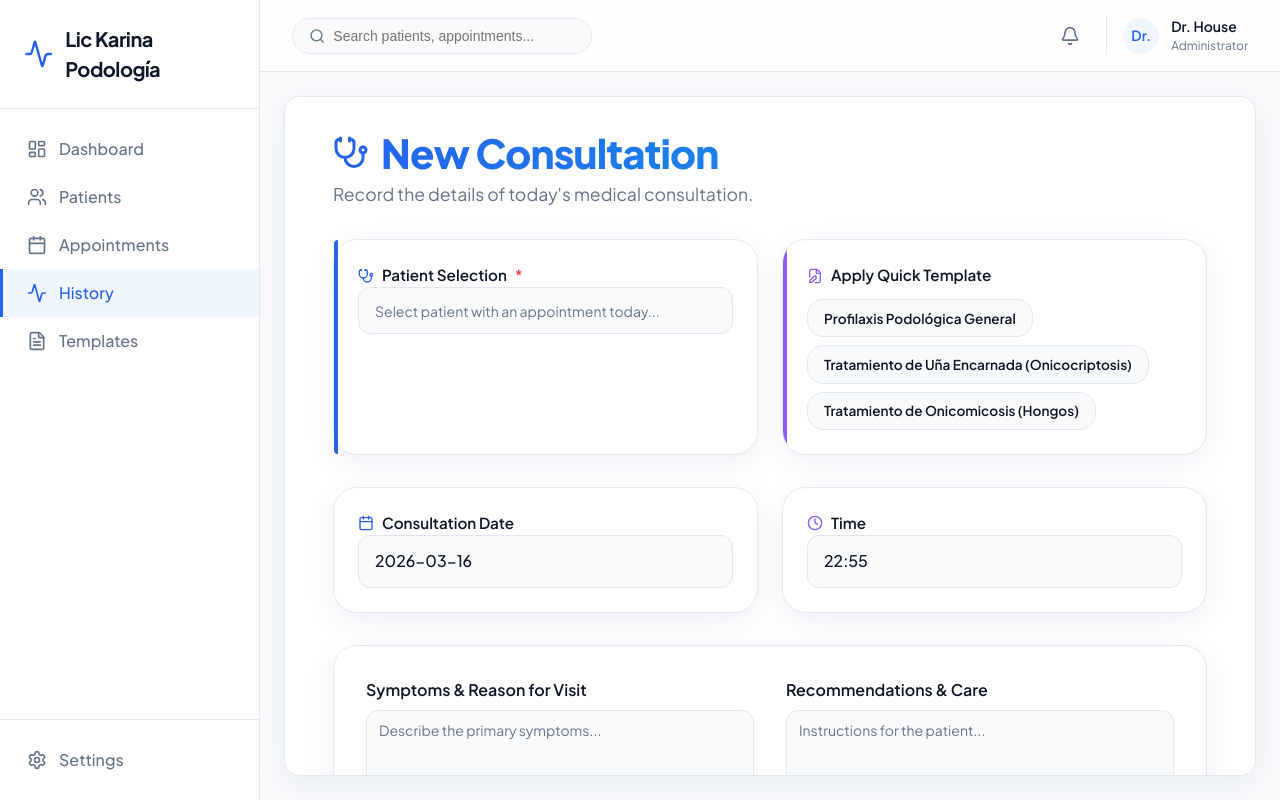
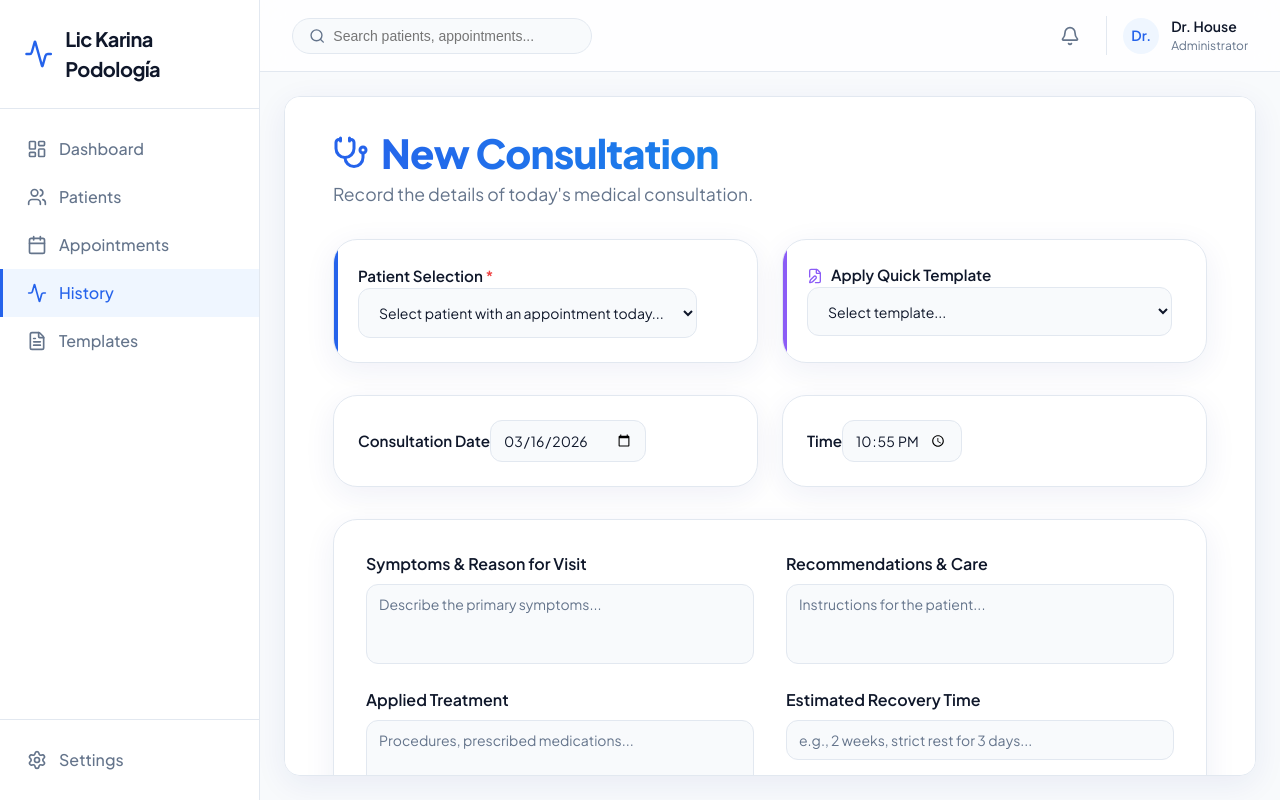
Before and after one commit to kairopy/policlinic, a React (Vite) app: page /consultations/new in a window 1280 px wide. Built offline with nearby package versions, Linux system fonts and the light colour scheme.

Commit message:
fix(consultations): revert complex searchable and capsule triggers back to standard selects and inputs

```diff
--- a/src/pages/Consultations/CreateConsultation.tsx
+++ b/src/pages/Consultations/CreateConsultation.tsx
@@ -1,6 +1,6 @@
 import React, { useState, useRef } from 'react';
 import { useNavigate } from 'react-router-dom';
-import { Stethoscope, Image as ImageIcon, CheckCircle, UploadCloud, FileEdit, X, Calendar, Clock } from 'lucide-react';
+import { Stethoscope, Image as ImageIcon, CheckCircle, UploadCloud, FileEdit, X } from 'lucide-react';
 import { isSameDay } from 'date-fns';
 import { mockAppointments, mockTemplates, mockConsultations, mockPatients } from '../../data/mockData';
 import { useLanguage } from '../../context/LanguageContext';
@@ -11,9 +11,6 @@ export const CreateConsultation: React.FC = () => {
 
   const [selectedPatientId, setSelectedPatientId] = useState('');
   const [selectedTemplateId, setSelectedTemplateId] = useState('');
-  const [patientSearch, setPatientSearch] = useState('');
-  const [showPatientDropdown, setShowPatientDropdown] = useState(false);
-  const patientDropdownRef = useRef<HTMLDivElement>(null);
 
   const [formData, setFormData] = useState({
     symptoms: '',
@@ -29,8 +26,6 @@ export const CreateConsultation: React.FC = () => {
 
   const beforeInputRef = useRef<HTMLInputElement>(null);
   const afterInputRef = useRef<HTMLInputElement>(null);
-  const dateInputRef = useRef<HTMLInputElement>(null);
-  const timeInputRef = useRef<HTMLInputElement>(null);
 
   const now = new Date();
   const [consultDate, setConsultDate] = useState(now.toISOString().split('T')[0]);
@@ -39,20 +34,7 @@ export const CreateConsultation: React.FC = () => {
   const today = new Date();
   const appointmentsToday = mockAppointments.filter(app => isSameDay(app.date, today));
 
-  const filteredPatients = mockPatients.filter(p =>
-    p.name.toLowerCase().includes(patientSearch.toLowerCase()) ||
-    p.id.toLowerCase().includes(patientSearch.toLowerCase())
-  );
 
-  React.useEffect(() => {
-    const handleClickOutside = (event: MouseEvent) => {
-      if (patientDropdownRef.current && !patientDropdownRef.current.contains(event.target as Node)) {
-        setShowPatientDropdown(false);
-      }
-    };
-    document.addEventListener('mousedown', handleClickOutside);
-    return () => document.removeEventListener('mousedown', handleClickOutside);
-  }, []);
 
   const selectedPatient = mockPatients.find(p => p.id === selectedPatientId);
 
@@ -75,18 +57,7 @@ export const CreateConsultation: React.FC = () => {
     }
   };
 
-  const handleTemplateClick = (template: typeof mockTemplates[0]) => {
-    setSelectedTemplateId(template.id.toString());
 
-    setFormData({
-      symptoms: template.symptoms || '',
-      treatment: template.treatment || '',
-      recommendations: template.recommendations || '',
-      recoveryTime: template.recoveryTime || '',
-      notes: template.notes || '',
-      cost: (template as { cost?: string }).cost || '',
-    });
-  };
 
   const handleChange = (e: React.ChangeEvent<HTMLTextAreaElement | HTMLInputElement>) => {
     const { name, value } = e.target;
@@ -157,143 +128,72 @@ export const CreateConsultation: React.FC = () => {
         <div style={{ display: 'grid', gridTemplateColumns: 'repeat(auto-fit, minmax(300px, 1fr))', gap: '1.5rem' }}>
 
           {/* Patient Selection */}
-          <div className="glass-panel" style={{ padding: '1.5rem', borderRadius: '24px', position: 'relative', overflow: 'visible', zIndex: showPatientDropdown && !selectedPatient ? 50 : 1 }} ref={patientDropdownRef}>
-            <div style={{ position: 'absolute', top: 0, left: 0, width: '4px', height: '100%', background: 'var(--color-primary)', borderRadius: '4px 0 0 4px' }}></div>
-            <label className="form-label" style={{ fontWeight: 600, fontSize: '0.95rem', display: 'flex', alignItems: 'center', gap: '0.5rem' }}>
-              <Stethoscope size={16} color="var(--color-primary)" /> {t('consultation.patientSelection')} <span style={{ color: 'var(--color-danger)' }}>*</span>
+          <div className="glass-panel" style={{ padding: '1.5rem', borderRadius: '24px', position: 'relative', overflow: 'hidden' }}>
+            <div style={{ position: 'absolute', top: 0, left: 0, width: '4px', height: '100%', background: 'var(--color-primary)' }}></div>
+            <label className="form-label" style={{ fontWeight: 600, fontSize: '0.95rem' }}>
+              {t('consultation.patientSelection')} <span style={{ color: 'var(--color-danger)' }}>*</span>
             </label>
-
-            <div style={{ position: 'relative' }}>
-              {selectedPatient ? (
-                <div style={{ display: 'flex', alignItems: 'center', justifyContent: 'space-between', padding: '0.85rem 1rem', background: 'var(--color-primary-light)', borderRadius: '12px', border: '1px solid var(--color-primary)' }}>
-                  <div style={{ display: 'flex', alignItems: 'center', gap: '0.75rem' }}>
-                    <div style={{ width: '32px', height: '32px', borderRadius: '50%', background: 'var(--color-primary)', color: 'white', display: 'flex', alignItems: 'center', justifyContent: 'center', fontWeight: 600 }}>
-                      {selectedPatient.name[0]}
-                    </div>
-                    <div>
-                      <div style={{ fontWeight: 600, color: 'var(--color-primary)', fontSize: '0.95rem' }}>{selectedPatient.name}</div>
-                      <div style={{ fontSize: '0.75rem', color: 'var(--color-text-muted)' }}>{selectedPatient.id}</div>
-                    </div>
-                  </div>
-                  <button type="button" onClick={() => setSelectedPatientId('')} style={{ background: 'transparent', border: 'none', color: 'var(--color-primary)', cursor: 'pointer' }}>
-                    <X size={16} />
-                  </button>
-                </div>
+            {appointmentsToday.length > 0 ? (
+              <select
+                className="input-field"
+                value={selectedPatientId}
+                onChange={(e) => setSelectedPatientId(e.target.value)}
+                required
+                style={{ borderRadius: '12px', padding: '0.85rem 1rem', background: 'var(--color-background)', border: '1px solid var(--color-border)', cursor: 'pointer' }}
+              >
+                <option value="" disabled>{t('consultation.selectPatient')}</option>
+                {appointmentsToday.map(app => (
+                  <option key={app.id} value={app.patientId}>{app.title.split(' - ')[0]} ({app.type})</option>
+                ))}
+              </select>
             ) : (
-                <input
-                  type="text"
-                  placeholder={t('consultation.selectPatient') || "Buscar paciente..."}
-                  value={patientSearch}
-                  onChange={e => { setPatientSearch(e.target.value); setShowPatientDropdown(true); }}
-                  onFocus={() => setShowPatientDropdown(true)}
-                  className="input-field"
-                  style={{ borderRadius: '12px', padding: '0.85rem 1rem', background: 'var(--color-background)', border: '1px solid var(--color-border)', width: '100%' }}
-                />
-              )}
-
-              {showPatientDropdown && !selectedPatient && (
-                <div style={{ position: 'absolute', top: 'calc(100% + 4px)', left: 0, right: 0, zIndex: 1000, background: 'var(--color-surface, white)', boxShadow: '0 10px 25px -5px rgba(0, 0, 0, 0.1), 0 8px 10px -6px rgba(0, 0, 0, 0.1)', borderRadius: '12px', border: '1px solid var(--color-border)', maxHeight: '200px', overflowY: 'auto' }}>
-                  {filteredPatients.length > 0 ? (
-                    filteredPatients.map(p => (
-                      <div
-                        key={p.id}
-                        onClick={() => { setSelectedPatientId(p.id); setShowPatientDropdown(false); setPatientSearch(''); }}
-                        style={{ padding: '0.75rem 1rem', borderBottom: '1px solid var(--color-border-light)', cursor: 'pointer', display: 'flex', alignItems: 'center', gap: '0.75rem', transition: 'background 0.2s' }}
-                        className="hover-bg"
-                      >
-                        <div style={{ width: '28px', height: '28px', borderRadius: '50%', background: 'var(--color-primary)', color: 'white', display: 'flex', alignItems: 'center', justifyContent: 'center', fontWeight: 600, fontSize: '0.8rem' }}>{p.name[0]}</div>
-                        <div>
-                          <div style={{ fontWeight: 500, color: 'var(--color-text-main)', fontSize: '0.9rem' }}>{p.name}</div>
-                          <div style={{ fontSize: '0.75rem', color: 'var(--color-text-muted)' }}>{p.id}</div>
-                        </div>
-                      </div>
-                    ))
-                  ) : (
-                    <div style={{ padding: '1rem', textAlign: 'center', color: 'var(--color-text-muted)', fontSize: '0.9rem' }}>No se encontraron pacientes</div>
-                  )}
+              <div style={{ padding: '0.85rem 1rem', background: 'var(--color-background)', borderRadius: '12px', color: 'var(--color-danger)', fontSize: '0.9rem', border: '1px dashed var(--color-danger)' }}>
+                {t('consultation.noAppointmentsToday')}
               </div>
             )}
-            </div>
           </div>
 
           {/* Template Selection */}
           <div className="glass-panel" style={{ padding: '1.5rem', borderRadius: '24px', position: 'relative', overflow: 'hidden' }}>
-            <div style={{ position: 'absolute', top: 0, left: 0, width: '4px', height: '100%', background: '#8b5cf6', borderRadius: '4px 0 0 4px' }}></div>
+            <div style={{ position: 'absolute', top: 0, left: 0, width: '4px', height: '100%', background: '#8b5cf6' }}></div>
             <label className="form-label" style={{ fontWeight: 600, fontSize: '0.95rem', display: 'flex', alignItems: 'center', gap: '0.5rem' }}>
               <FileEdit size={16} color="#8b5cf6" /> {t('consultation.templateSelection')}
             </label>
-
-            <div style={{ display: 'flex', flexWrap: 'wrap', gap: '0.5rem', marginTop: '0.75rem' }}>
-              {mockTemplates.map(template => {
-                const isSelected = selectedTemplateId === template.id.toString();
-                return (
-                  <button
-                    key={template.id}
-                    type="button"
-                    onClick={() => handleTemplateClick(template)}
-                    style={{
-                      padding: '0.6rem 1rem',
-                      borderRadius: '16px',
-                      border: isSelected ? '2px solid #8b5cf6' : '1px solid var(--color-border)',
-                      background: isSelected ? 'rgba(139, 92, 246, 0.1)' : 'var(--color-background)',
-                      color: isSelected ? '#8b5cf6' : 'var(--color-text-main)',
-                      fontWeight: 600,
-                      fontSize: '0.85rem',
-                      cursor: 'pointer',
-                      whiteSpace: 'nowrap',
-                      transition: 'all 0.2s'
-                    }}
+            <select
+              className="input-field"
+              value={selectedTemplateId}
+              onChange={handleTemplateChange}
+              style={{ borderRadius: '12px', padding: '0.85rem 1rem', background: 'var(--color-background)', border: '1px solid var(--color-border)', cursor: 'pointer' }}
             >
-                    {template.title}
-                  </button>
-                );
-              })}
-            </div>
+              <option value="">{t('consultation.selectTemplate')}</option>
+              {mockTemplates.map(template => (
+                <option key={template.id} value={template.id}>{template.title}</option>
+              ))}
+            </select>
           </div>
         </div>
 
         {/* Date and Time Configuration */}
         <div style={{ display: 'grid', gridTemplateColumns: 'repeat(auto-fit, minmax(300px, 1fr))', gap: '1.5rem' }}>
-          <div className="glass-panel" style={{ padding: '1.5rem', borderRadius: '24px', position: 'relative' }}>
-            <label className="form-label" style={{ fontWeight: 600, fontSize: '0.95rem', display: 'flex', alignItems: 'center', gap: '0.5rem' }}>
-              <Calendar size={16} color="var(--color-primary)" /> {t('consultation.date')}
-            </label>
-            <div style={{ position: 'relative' }}>
-              <div
-                onClick={() => dateInputRef.current?.showPicker()}
-                style={{ padding: '0.85rem 1rem', background: 'var(--color-background)', borderRadius: '12px', border: '1px solid var(--color-border)', display: 'flex', alignItems: 'center', gap: '0.75rem', cursor: 'pointer' }}
-              >
-                <span style={{ color: 'var(--color-text-main)', fontWeight: 500 }}>{consultDate}</span>
-              </div>
+          <div className="glass-panel" style={{ padding: '1.5rem', borderRadius: '24px' }}>
+            <label className="form-label" style={{ fontWeight: 600, fontSize: '0.95rem' }}>{t('consultation.date')}</label>
             <input
-                ref={dateInputRef}
               type="date"
+              className="input-field"
               value={consultDate}
               onChange={e => setConsultDate(e.target.value)}
-                style={{ position: 'absolute', top: 0, left: 0, width: '100%', height: '100%', opacity: 0, cursor: 'pointer' }}
+              style={{ borderRadius: '12px', background: 'var(--color-background)', border: '1px solid var(--color-border)' }}
             />
           </div>
-          </div>
-
-          <div className="glass-panel" style={{ padding: '1.5rem', borderRadius: '24px', position: 'relative' }}>
-            <label className="form-label" style={{ fontWeight: 600, fontSize: '0.95rem', display: 'flex', alignItems: 'center', gap: '0.5rem' }}>
-              <Clock size={16} color="#8b5cf6" /> {t('consultation.time')}
-            </label>
-            <div style={{ position: 'relative' }}>
-              <div
-                onClick={() => timeInputRef.current?.showPicker()}
-                style={{ padding: '0.85rem 1rem', background: 'var(--color-background)', borderRadius: '12px', border: '1px solid var(--color-border)', display: 'flex', alignItems: 'center', gap: '0.75rem', cursor: 'pointer' }}
-              >
-                <span style={{ color: 'var(--color-text-main)', fontWeight: 500 }}>{consultTime}</span>
-              </div>
+          <div className="glass-panel" style={{ padding: '1.5rem', borderRadius: '24px' }}>
+            <label className="form-label" style={{ fontWeight: 600, fontSize: '0.95rem' }}>{t('consultation.time')}</label>
             <input
-                ref={timeInputRef}
               type="time"
+              className="input-field"
               value={consultTime}
               onChange={e => setConsultTime(e.target.value)}
-                style={{ position: 'absolute', top: 0, left: 0, width: '100%', height: '100%', opacity: 0, cursor: 'pointer' }}
+              style={{ borderRadius: '12px', background: 'var(--color-background)', border: '1px solid var(--color-border)' }}
             />
-            </div>
           </div>
         </div>
 
```
Lines whose indentation alone changed are shown as unchanged.
